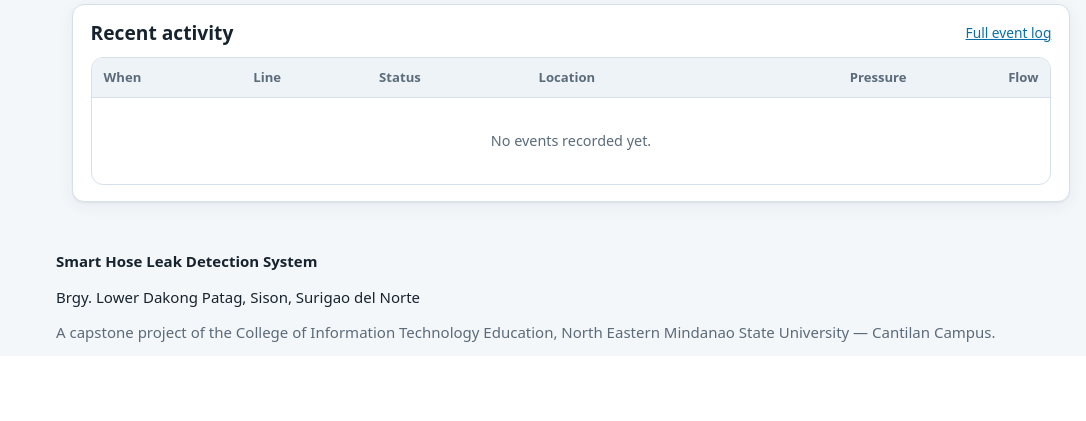
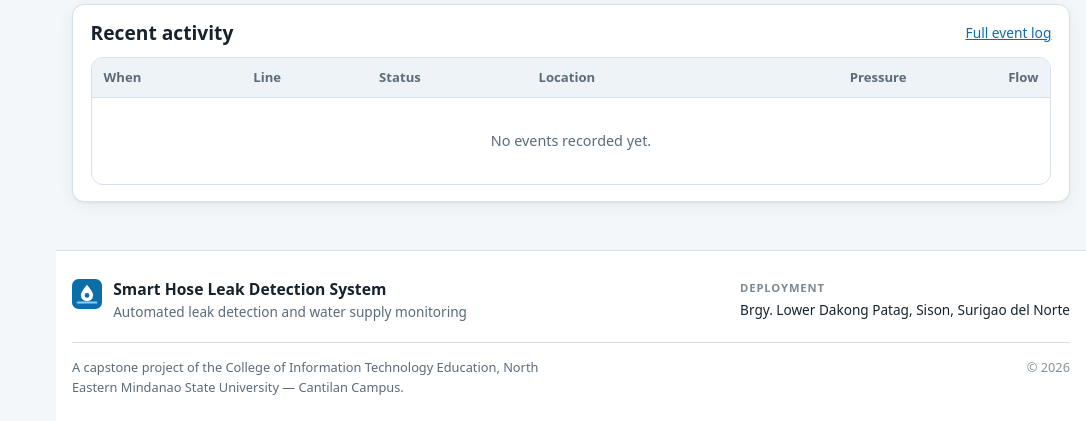
Before and after one commit to Smee-code/SmartHoseLeak, a Django app: page /dashboard/ in a window 1280 px wide. Shown: the part 1694-2115 px from the top of the page, without its empty margins (194-1280 px from the left). Before the commit the page ends 2036 px from the top, so only its background shows below. Run offline with Django 5.2, Linux system fonts and the light colour scheme; the visitor is signed in with stand-in values (Sample User, id 1); data comes from the database, SQL or seed files in the repository; data that the repository does not hold is empty.

Commit message:
Toast notifications for server messages, device IP on dashboard, footer design
- Django messages now surface as toasts instead of a bar across the page.
  They pause while hovered, and anything carrying a password or username
  waits to be dismissed rather than timing out - a temporary password
  vanishing after eight seconds would have lost it for good.
- The Device status card shows the ESP32's IP as a link to the board's own
  page, kept current by the live poll. Both the laptop's and the board's
  addresses change with the network, and confusing the two is what sends
  you to the wrong /wifi page.
- The site footer had no styles at all beyond a print rule, so it rendered
  with browser defaults. Rebuilt as identity + deployment over a credit
  line, aligned to the content measure, stacking on narrow screens.
- Replying to a complaint now clears the box. An empty box means "no new
  reply" rather than "delete the one I sent", so a status-only change no
  longer wipes the message the owner already received, re-stamps the
  timestamp, or sends a duplicate notice.

Co-Authored-By: Claude Opus 5 (1M context) <noreply@anthropic.com>

```diff
--- a/core/api.py
+++ b/core/api.py
@@ -363,6 +363,13 @@ def live(request):
     devices = list(Device.objects.all())
     last_seen = max((d.last_seen for d in devices if d.last_seen), default=None)
 
+    # The address the board last posted from. Worth surfacing: it is how the
+    # facilitator reaches the device's own settings page, and it changes
+    # whenever the network does.
+    reporting = max(
+        (d for d in devices if d.last_seen), key=lambda d: d.last_seen, default=None
+    )
+
     return JsonResponse(
         {
             "ok": True,
@@ -373,6 +380,7 @@ def live(request):
                 "online": any(d.is_online for d in devices),
                 "last_seen": last_seen.isoformat() if last_seen else None,
                 "ever_seen": last_seen is not None,
+                "ip": reporting.last_ip if reporting else None,
             },
             "server_time": timezone.now().isoformat(),
             "poll_ms": settings.LIVE_POLL_INTERVAL_MS,
--- a/core/views.py
+++ b/core/views.py
@@ -610,15 +610,20 @@ def complaint_detail(request, pk):
     form = ComplaintResponseForm(request.POST or None, instance=complaint)
 
     if request.method == "POST" and form.is_valid():
+        # Only a newly typed reply counts. A blank box keeps the existing
+        # response (see the form), so without this a status-only change would
+        # re-stamp the timestamp and send the owner a duplicate notice.
+        new_reply = getattr(form, "new_reply", False)
+
         updated = form.save(commit=False)
-        if updated.response:
+        if new_reply:
             updated.responded_at = timezone.now()
             updated.responded_by = request.user
         updated.save()
 
-        # Mirror the reply into the owner notification inbox so they see it
-        # in the same place as every other message from the facilitator.
-        if updated.response:
+        if new_reply:
+            # Mirror the reply into the owner notification inbox so they see
+            # it in the same place as every other message from the facilitator.
             Notification.objects.create(
                 kind=Notification.Kind.TARGETED,
                 title=f"Reply to your complaint {updated.reference}",
@@ -627,7 +632,11 @@ def complaint_detail(request, pk):
                 recipient=updated.household,
                 segment=updated.household.segment,
             )
-        messages.success(request, "Complaint updated and the owner has been notified.")
+            messages.success(request, "Reply sent. The owner has been notified.")
+        else:
+            messages.success(
+                request, f"Complaint marked as {updated.get_status_display()}."
+            )
         return redirect("complaint_detail", pk=pk)
 
     return render(request, "facilitator/complaint_detail.html", {"complaint": complaint, "form": form})
--- a/static/css/app.css
+++ b/static/css/app.css
@@ -271,6 +271,61 @@ a { color: var(--brand); }
 }
 .usermenu-panel a:hover, .usermenu-panel .linklike:hover { background: var(--surface-2); }
 
+/* ---------- Site footer ----------
+   margin-top:auto pins it to the bottom of the content column on short pages
+   (.appmain is a flex column with min-height:100vh), instead of floating
+   halfway up. The inner blocks share .wrap's 1240px measure so the footer
+   text lines up with the page content above it rather than starting flush
+   against the sidebar. */
+
+.sitefoot {
+  margin-top: auto;
+  border-top: 1px solid var(--border);
+  background: var(--surface);
+  padding: 1.75rem 1rem 1.5rem;
+  font-size: .85rem;
+  color: var(--text-muted);
+}
+.sitefoot-inner { max-width: 1240px; margin: 0 auto; }
+
+/* Identity on the left, where it is deployed on the right. Wraps to stacked
+   blocks when the column is too narrow to hold both. */
+.sitefoot-top {
+  display: flex; flex-wrap: wrap; gap: 1rem 2.5rem;
+  align-items: flex-start; justify-content: space-between;
+}
+.sitefoot-brand { display: flex; align-items: flex-start; gap: .7rem; min-width: 0; }
+.sitefoot-brand img { flex: 0 0 auto; }
+.sitefoot-brand strong {
+  display: block; color: var(--text); font-size: .98rem; font-weight: 650; line-height: 1.3;
+}
+.sitefoot-brand span { display: block; margin-top: .1rem; }
+
+.sitefoot-meta { margin: 0; min-width: 0; }
+.sitefoot-meta dt {
+  font-size: .7rem; font-weight: 700; letter-spacing: .08em;
+  text-transform: uppercase; color: var(--text-muted); opacity: .8;
+}
+.sitefoot-meta dd { margin: .15rem 0 0; color: var(--text); }
+
+/* Hairline rather than a full border: it separates the credit line without
+   drawing a second hard rule right under the one at the top of the footer. */
+.sitefoot-base {
+  display: flex; flex-wrap: wrap; gap: .4rem 1.5rem;
+  align-items: baseline; justify-content: space-between;
+  margin-top: 1.25rem; padding-top: .9rem;
+  border-top: 1px solid var(--border);
+  font-size: .8rem;
+}
+.sitefoot-base p { margin: 0; max-width: 70ch; }
+.sitefoot-copy { white-space: nowrap; opacity: .75; }
+
+@media (max-width: 720px) {
+  .sitefoot { padding: 1.35rem .75rem 1.2rem; }
+  .sitefoot-top { gap: 1rem; }
+  .sitefoot-base { margin-top: 1rem; }
+}
+
 /* ---------- Messages ---------- */
 
 .messages { max-width: 1240px; margin: .8rem auto 0; padding: 0 1rem; display: grid; gap: .5rem; }
@@ -397,6 +452,7 @@ input[type=checkbox] { width: auto; margin-right: .4rem; }
 }
 .stat-value { font-size: 1.7rem; font-weight: 700; font-variant-numeric: tabular-nums; line-height: 1.15; }
 .stat-label { font-size: .82rem; color: var(--text-muted); }
+.device-ip { display: block; margin-top: .15rem; font-family: var(--mono); font-size: .8rem; }
 
 /* ---------- Modal ----------
    Centred on desktop, a bottom sheet on a phone so the form sits above the
--- a/templates/base.html
+++ b/templates/base.html
@@ -176,8 +176,13 @@
       </div>
     {% endif %}
 
+    {% comment %}
+      data-keep-inline: this is a standing condition, not a one-off event, so
+      it stays on the page until the password is actually changed rather than
+      floating away as a toast.
+    {% endcomment %}
     {% if user.is_authenticated and user.must_change_password and request.resolver_match.url_name != 'password_change' %}
-      <div class="messages">
+      <div class="messages" data-keep-inline>
         <div class="message message-warning">
           <span>You are still using a temporary password.
             <a href="{% url 'password_change' %}">Change it now</a>.</span>
@@ -188,10 +193,28 @@
     <main id="main">{% block content %}{% endblock %}</main>
 
     <footer class="sitefoot">
-      <p><strong>{{ SITE_NAME }}</strong></p>
-      <p>{{ SITE_LOCALE }}</p>
-      <p class="muted">A capstone project of the College of Information Technology Education,
-         North Eastern Mindanao State University &mdash; Cantilan Campus.</p>
+      <div class="sitefoot-inner">
+        <div class="sitefoot-top">
+          <div class="sitefoot-brand">
+            <img src="{% static 'img/icon.svg' %}" alt="" width="30" height="30">
+            <div>
+              <strong>{{ SITE_NAME }}</strong>
+              <span>Automated leak detection and water supply monitoring</span>
+            </div>
+          </div>
+
+          <dl class="sitefoot-meta">
+            <dt>Deployment</dt>
+            <dd>{{ SITE_LOCALE }}</dd>
+          </dl>
+        </div>
+
+        <div class="sitefoot-base">
+          <p>A capstone project of the College of Information Technology Education,
+             North Eastern Mindanao State University &mdash; Cantilan Campus.</p>
+          <p class="sitefoot-copy">&copy; {% now "Y" %}</p>
+        </div>
+      </div>
     </footer>
 
   </div>
--- a/templates/facilitator/dashboard.html
+++ b/templates/facilitator/dashboard.html
@@ -43,6 +43,16 @@
         {% for device in devices %}
           {% if device.last_seen %}<br><span class="small" data-ago="{{ device.last_seen|date:'c' }}"></span>{% endif %}
         {% endfor %}
+        {% comment %}
+          The board's own address, and a link to its settings page. This is
+          the thing you need when the server address has to be changed, and
+          it moves whenever the network does - so it is kept live by the
+          poll rather than only being right at page load.
+        {% endcomment %}
+        <span class="device-ip" data-device-ip hidden>
+          <a href="#" data-device-ip-link target="_blank" rel="noopener"
+             title="Open the device's own page"><span data-device-ip-text></span></a>
+        </span>
       </div>
     </div>
   </section>
```
Also changed, not shown: GUIDE.txt (+27 -0 lines), core/forms.py (+29 -1 lines), static/js/app.js (+75 -1 lines).
